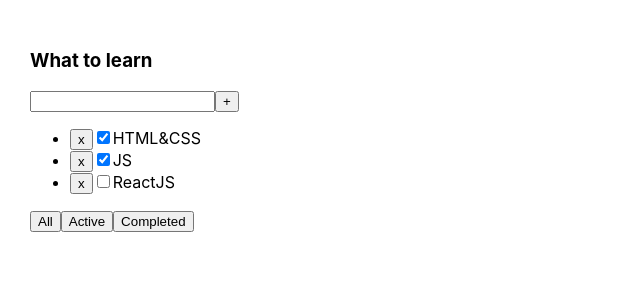
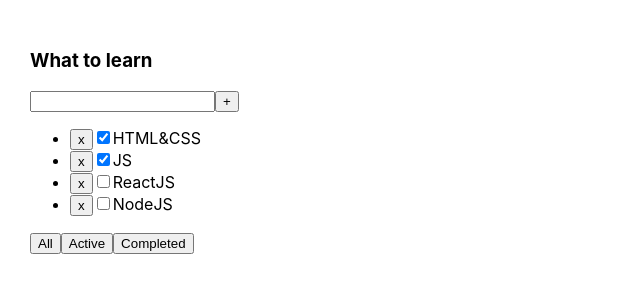
Before and after one commit to fedorgerasimov/Todolist, a React (Create React App) app: page / in a window 1280 px wide. Shown: the top 300 px of the page, without its empty margins (0-640 px from the left). Built offline with nearby package versions, Linux system fonts and the light colour scheme.

Commit message:
добавил хук - let [valueButton, setValueButton] = useState( "All")

```diff
--- a/src/App.tsx
+++ b/src/App.tsx
@@ -7,21 +7,30 @@ function App() {
     let [tasks1, setTasks1] = useState( [
         { id: 1, title: "HTML&CSS", isDone: true },
         { id: 2, title: "JS", isDone: true },
-        { id: 3, title: "ReactJS", isDone: false }
+        { id: 3, title: "ReactJS", isDone: false },
+        { id: 4, title: "NodeJS", isDone: false }
     ])
-    const removedTask = (id:number) => {
-        let filtered = tasks1.filter(el=>el.id !== id)
+    const removedTask = (NewId:number) => {
+        let filtered = tasks1.filter(el=>el.id !== NewId)
         setTasks1(filtered)
     }
+
+    let [valueButton, setValueButton] = useState( "All")
     const tasksFiler = (filterValue:string) => {
-        console.log(filterValue)
+        setValueButton(filterValue)
     }
-
+    let prokladka = tasks1
+    if (valueButton === "Active") {
+        prokladka = tasks1.filter(el=> el.isDone === false)
+    }
+    if (valueButton === "Completed") {
+        prokladka = tasks1.filter(el=> el.isDone === true)
+    }
 
     return (
         <div className="App">
             <Todolist title="What to learn"
-                      tasks={tasks1}
+                      tasks={prokladka}
                       removedTask = {removedTask}
                       tasksFilter={tasksFiler}
             />
```
